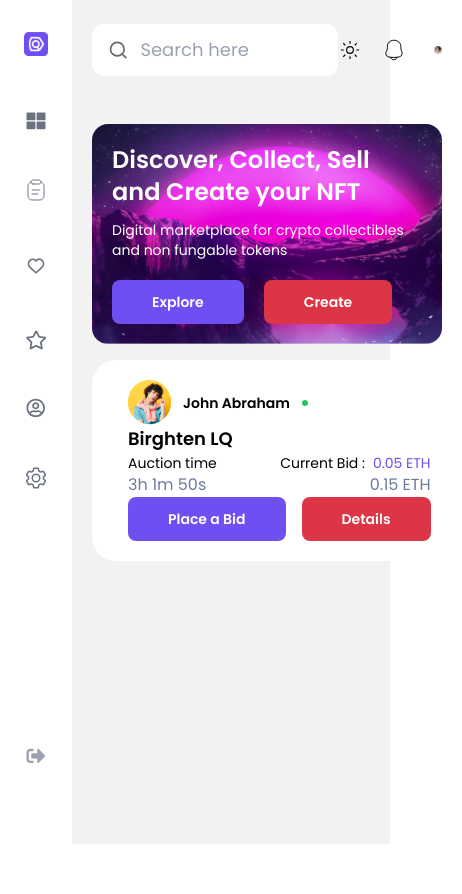
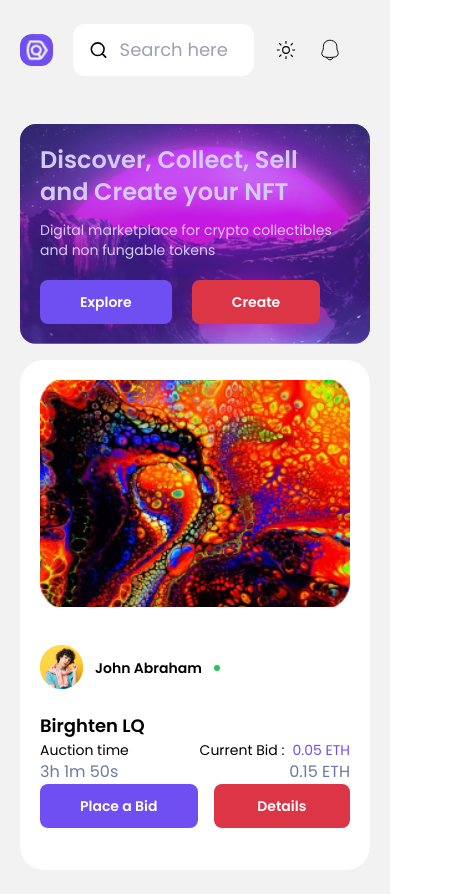
Before and after one commit to SajanThapa22/NFT-website, a React (Vite) app: page / in a window 390 px wide. Shown: the whole page, 462 px wide, since content can reach past the window. Before the commit the page ends 844 px from the top, so only its background shows below. Built offline with nearby package versions, Linux system fonts and the light colour scheme.

Commit message:
made first part responsive

```diff
--- a/src/App.tsx
+++ b/src/App.tsx
@@ -1,11 +1,16 @@
+import { useState } from "react";
 import MainSection from "./sections/MainSection";
 import NavBar from "./sections/NavBar";
 import NavBarSmall from "./sections/NavBarSmall";
 
 function App() {
+  const [width, setWidth] = useState(window.innerWidth);
+  window.addEventListener("resize", () => setWidth(window.innerWidth));
+
   return (
-    <div className="bg-bg-clr h-dvh relative flex ">
-      <NavBar />
+    <div className="bg-bg-clr relative flex">
+      {width > 840 ? <NavBar /> : <NavBarSmall />}
+
       <MainSection />
     </div>
   );
--- a/src/sections/DiscoverNFT.tsx
+++ b/src/sections/DiscoverNFT.tsx
@@ -5,15 +5,15 @@ import Button from "../components/Button";
 
 const DiscoverNFT = () => {
   return (
-    <div className="flex flex-wrap gap-4">
+    <div className="flex flex-col xl:flex-row flex-wrap gap-4 min-h-fit">
       {/* first part */}
-
       <div
         style={{
           backgroundImage: `url(${bg})`,
         }}
-        className="p-5 bg-no-repeat bg-center bg-cover bg-origin-padding bg-clip-padding rounded-2xl overflow-hidden flex-1"
+        className="p-5 bg-no-repeat bg-center bg-cover bg-origin-padding bg-clip-padding rounded-2xl overflow-hidden flex-1 relative z-30"
       >
+        <div className="h-full w-full bg-purp absolute opacity-30 top-0 left-0 z-0"></div>
         <div>
           <h1 className="text-2xl font-semibold text-white">
             Discover, Collect, Sell
@@ -23,26 +23,27 @@ const DiscoverNFT = () => {
           </h1>
         </div>
 
-        <p className="text-sm text-white mt-3 mb-5">
+        <p className="text-sm text-white mt-3 mb-5 ">
           Digital marketplace for crypto collectibles and non fungable tokens
         </p>
 
         <div className="flex gap-5">
-          <Button text="Explore" styles="bg-purp" />
-          <Button text="Create" styles="bg-laal" />
+          <Button text="Explore" styles="bg-purp z-30" />
+          <Button text="Create" styles="bg-laal z-30" />
         </div>
       </div>
 
       {/* second part  */}
-      <div className="flex-1 flex p-5 bg-bg-comp rounded-3xl gap-4">
-        <div
-          style={{
-            backgroundImage: `url(${nft})`,
-          }}
-          className="flex-1 rounded-2xl overflow-hidden bg-no-repeat bg-center bg-cover"
-        ></div>
+      <div className="flex-1 h-fit grid grid-rows-2 md:flex p-5 bg-bg-comp rounded-3xl gap-4">
+        <div className="flex-1 bg-no-repeat w-full h-full bg-center bg-cover">
+          <img
+            className="rounded-2xl object-cover w-full h-full min-w-20"
+            src={nft}
+            alt=""
+          />
+        </div>
 
-        <div className="flex-1 flex flex-col justify-between">
+        <div className="flex flex-1 flex-col justify-evenly">
           <div className="flex gap-3 items-center">
             <img src={avatar} alt="" />
             <p className="text-sm font-semibold text-txt-clr">John Abraham</p>
--- a/src/sections/MainSection.tsx
+++ b/src/sections/MainSection.tsx
@@ -1,11 +1,16 @@
+import { useState } from "react";
 import DiscoverNFT from "./DiscoverNFT";
 import SearchSmall from "./SearchSmall";
 import SearchandNotification from "./SearchandNotification";
 
 const MainSection = () => {
+  const [width, setWidth] = useState(window.innerWidth);
+  window.addEventListener("resize", () => setWidth(window.innerWidth));
+
   return (
-    <div className="w-full flex flex-col gap-12 px-5 py-6 xl:px-16 xl:py-7">
-      <SearchandNotification />
+    <div className="w-full min-h-fit flex flex-col gap-12 px-5 py-6 xl:px-16 xl:py-7">
+      {width > 840 ? <SearchandNotification /> : <SearchSmall />}
+
       <DiscoverNFT />
     </div>
   );
--- a/src/sections/NavBar.tsx
+++ b/src/sections/NavBar.tsx
@@ -19,7 +19,7 @@ const icons = [
 
 const NavBar = () => {
   return (
-    <div className="flex flex-col sticky left-0 gap-14 w-fit items-center pt-8 pb-20 bg-bg-comp h-dvh px-6 py-5">
+    <div className="flex flex-col sticky top-0 gap-14 w-fit items-center pt-8 pb-20 bg-bg-comp h-dvh px-6 py-5">
       <div>
         <img className="w-8 aspect-square" src={logo} alt="logo" />
       </div>
--- a/src/sections/NavBarSmall.tsx
+++ b/src/sections/NavBarSmall.tsx
@@ -19,14 +19,15 @@ const icons = [
 
 const NavBarSmall = () => {
   return (
-    <div className="flex fixed bottom-0 z-10  w-full items-center justify-evenly bg-bg-comp px-6 py-5">
-      {icons.map((i) => (
-        <i.icon
-          key={i.id}
-          className="text-gray-400 hover:text-purp w-6 aspect-square"
-        />
-      ))}
-    </div>
+    // <div className="flex fixed bottom-0 z-10 w-full items-center justify-evenly bg-bg-comp px-6 py-5">
+    //   {icons.map((i) => (
+    //     <i.icon
+    //       key={i.id}
+    //       className="text-gray-400 hover:text-purp w-6 aspect-square"
+    //     />
+    //   ))}
+    // </div>
+    <div></div>
   );
 };
 
--- a/src/sections/SearchSmall.tsx
+++ b/src/sections/SearchSmall.tsx
@@ -18,7 +18,7 @@ const SearchSmall = () => {
         </div>
 
         <div className="py-3 px-4 w-full items-center flex gap-3 bg-bg-comp rounded-xl">
-          <Search className="w-6 h-6 text-txt-gray dark:text-white" />
+          <Search className="w-6 h-6 text-txt-clr" />
           <input
             placeholder="Search here"
             className="focus:outline-none w-full bg-transparent text-lg h-fit text-txt-clr"
@@ -28,8 +28,8 @@ const SearchSmall = () => {
 
       <div className="flex gap-7 items-center">
         <div className="flex gap-5 items-center">
-          <Sun className="w-6 h-6" />
-          <Notification className="w-6 h-6" />
+          <Sun className="w-6 h-6 text-txt-clr" />
+          <Notification className="w-6 h-6 text-txt-clr" />
         </div>
         <div>
           <img src={avatar} alt="" />
--- a/src/sections/SearchandNotification.tsx
+++ b/src/sections/SearchandNotification.tsx
@@ -26,11 +26,7 @@ const SearchandNotification = () => {
 
       <div className="flex gap-7 items-center">
         <div className="flex gap-5 items-center">
-          <div
-            onClick={handleClick}
-            onBlur={() => setIsClicked(false)}
-            className="relative"
-          >
+          <div onClick={handleClick} className="relative">
             <div>
               {mode === "dark" ? (
                 <Moon className="w-6 h-6 text-txt-clr" />
```
